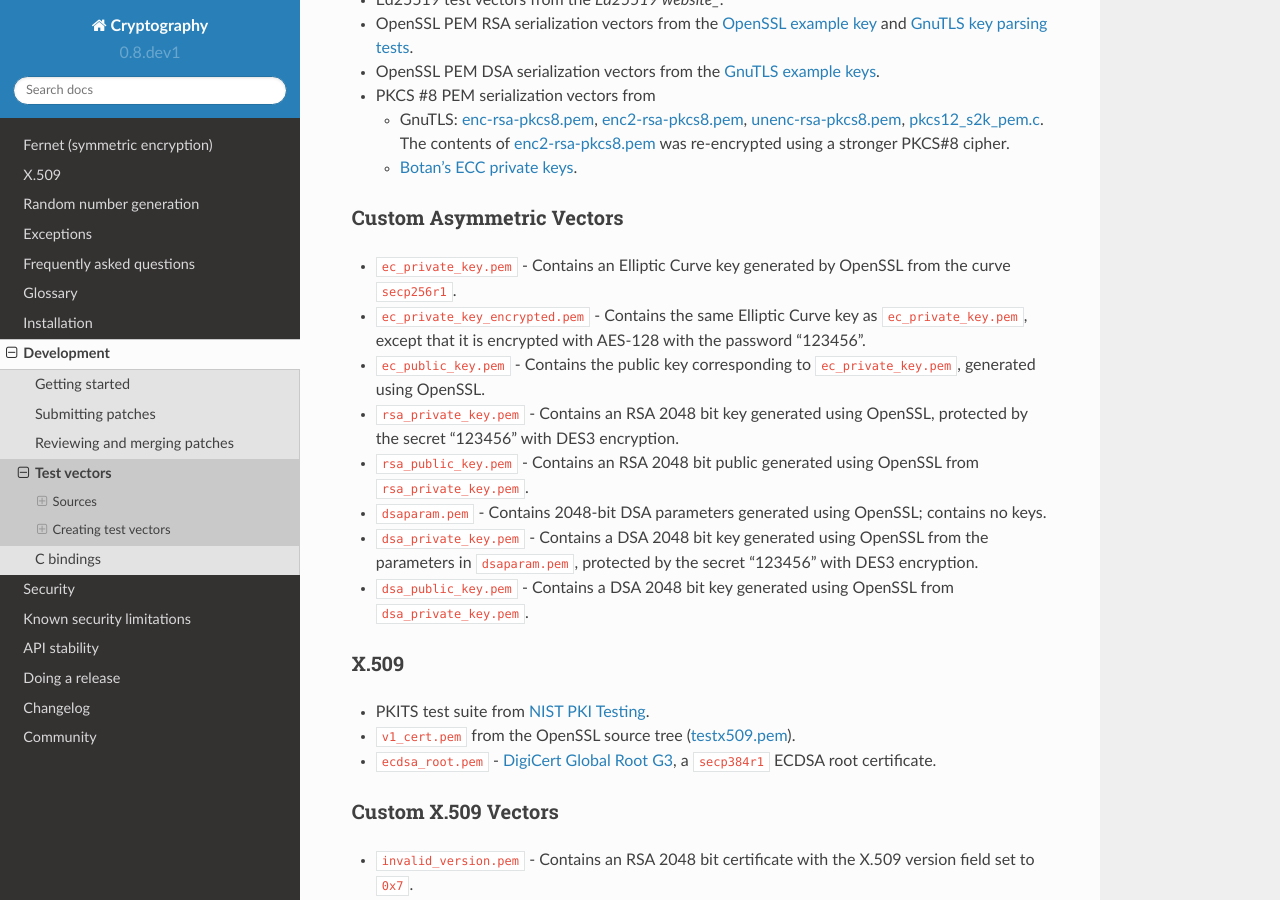
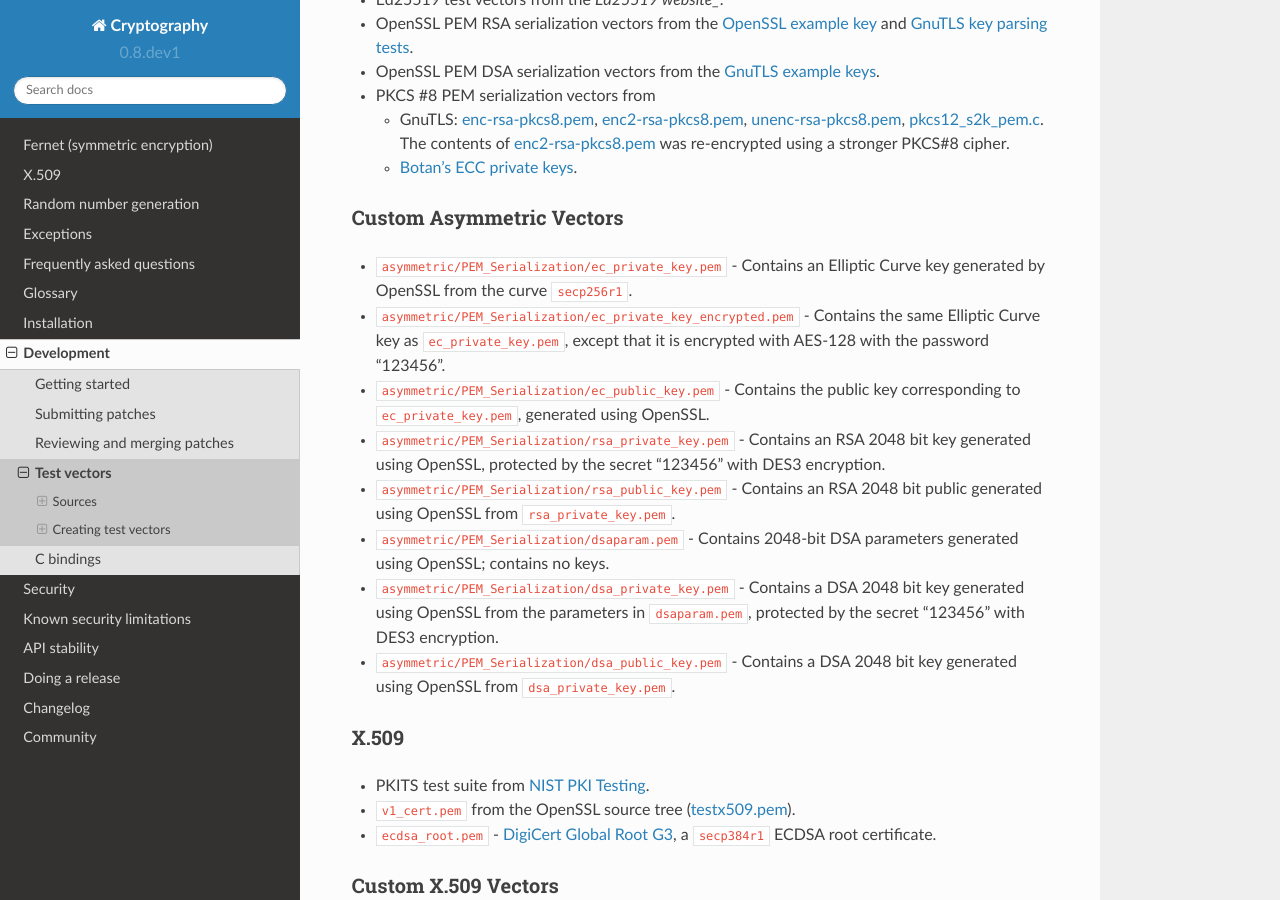
Before and after one commit to WebKing0121/cryptography, a Sphinx documentation site: the page built from docs/development/test-vectors.rst, in a window 1280 px wide and 900 px high, scrolled down 592 px. Built offline with Sphinx 7.4.7 and the Read the Docs theme 2.0.0, drawn with Linux system fonts in a browser that asks for light colours; pages that are not in the unit, such as notebooks, are missing from menus.

Commit message:
provide paths from the cryptography vectors root for custom asym vectors

```diff
--- a/docs/development/test-vectors.rst
+++ b/docs/development/test-vectors.rst
@@ -37,24 +37,25 @@ Asymmetric ciphers
 Custom Asymmetric Vectors
 ~~~~~~~~~~~~~~~~~~~~~~~~~
 
-* ``ec_private_key.pem`` - Contains an Elliptic Curve key generated by OpenSSL
-  from the curve ``secp256r1``.
-* ``ec_private_key_encrypted.pem`` - Contains the same Elliptic Curve key as
-  ``ec_private_key.pem``, except that it is encrypted with AES-128 with the
-  password "123456".
-* ``ec_public_key.pem`` - Contains the public key corresponding to
-  ``ec_private_key.pem``, generated using OpenSSL.
-* ``rsa_private_key.pem`` - Contains an RSA 2048 bit key generated using
-  OpenSSL, protected by the secret "123456" with DES3 encryption.
-* ``rsa_public_key.pem`` - Contains an RSA 2048 bit public generated using
-  OpenSSL from ``rsa_private_key.pem``.
-* ``dsaparam.pem`` - Contains 2048-bit DSA parameters generated using OpenSSL;
-  contains no keys.
-* ``dsa_private_key.pem`` - Contains a DSA 2048 bit key generated using
-  OpenSSL from the parameters in ``dsaparam.pem``, protected by the secret
-  "123456" with DES3 encryption.
-* ``dsa_public_key.pem`` - Contains a DSA 2048 bit key generated using OpenSSL
-  from ``dsa_private_key.pem``.
+* ``asymmetric/PEM_Serialization/ec_private_key.pem`` - Contains an Elliptic
+  Curve key generated by OpenSSL from the curve ``secp256r1``.
+* ``asymmetric/PEM_Serialization/ec_private_key_encrypted.pem`` - Contains the
+  same Elliptic Curve key as ``ec_private_key.pem``, except that it is
+  encrypted with AES-128 with the password "123456".
+* ``asymmetric/PEM_Serialization/ec_public_key.pem`` - Contains the public key
+  corresponding to ``ec_private_key.pem``, generated using OpenSSL.
+* ``asymmetric/PEM_Serialization/rsa_private_key.pem`` - Contains an RSA 2048
+  bit key generated using OpenSSL, protected by the secret "123456" with DES3
+  encryption.
+* ``asymmetric/PEM_Serialization/rsa_public_key.pem`` - Contains an RSA 2048
+  bit public generated using OpenSSL from ``rsa_private_key.pem``.
+* ``asymmetric/PEM_Serialization/dsaparam.pem`` - Contains 2048-bit DSA
+  parameters generated using OpenSSL; contains no keys.
+* ``asymmetric/PEM_Serialization/dsa_private_key.pem`` - Contains a DSA 2048
+  bit key generated using OpenSSL from the parameters in ``dsaparam.pem``,
+  protected by the secret "123456" with DES3 encryption.
+* ``asymmetric/PEM_Serialization/dsa_public_key.pem`` - Contains a DSA 2048 bit
+  key generated using OpenSSL from ``dsa_private_key.pem``.
 
 
 X.509
```
